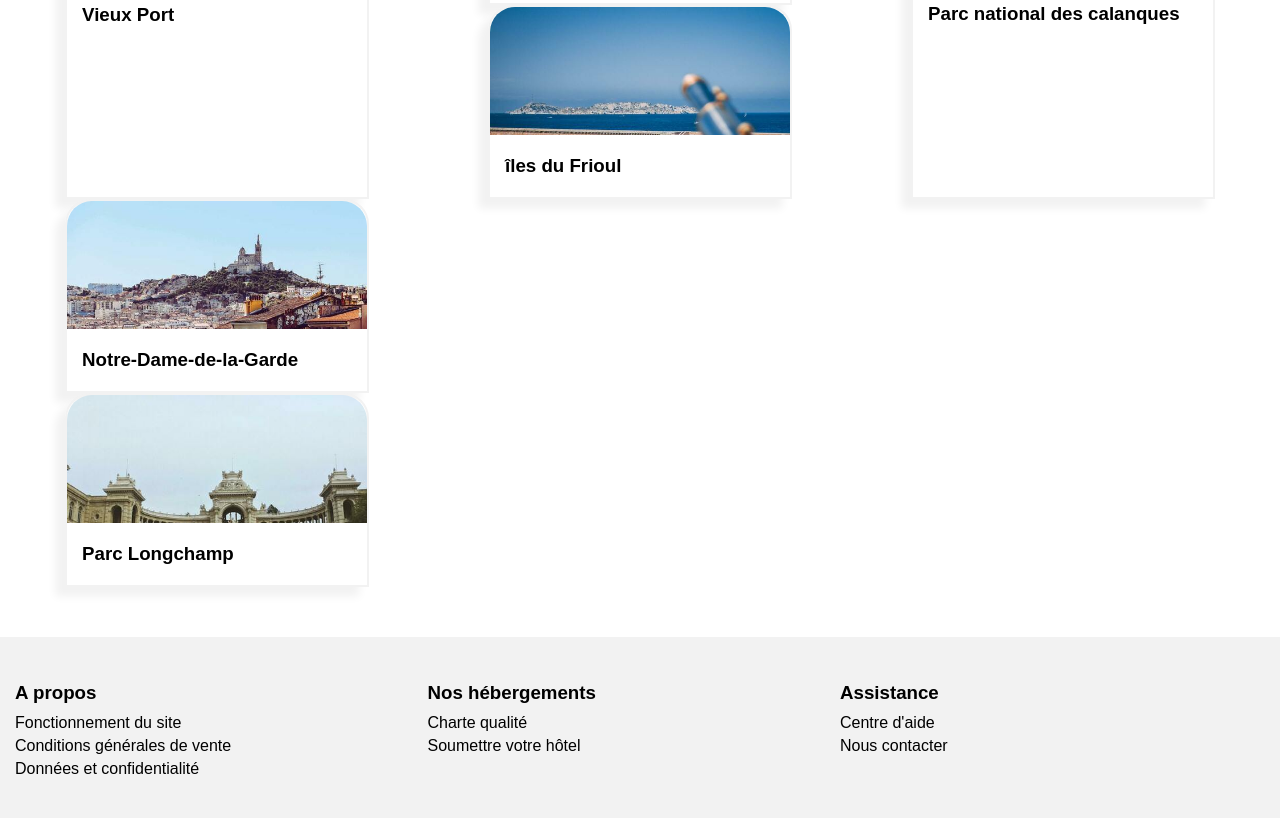
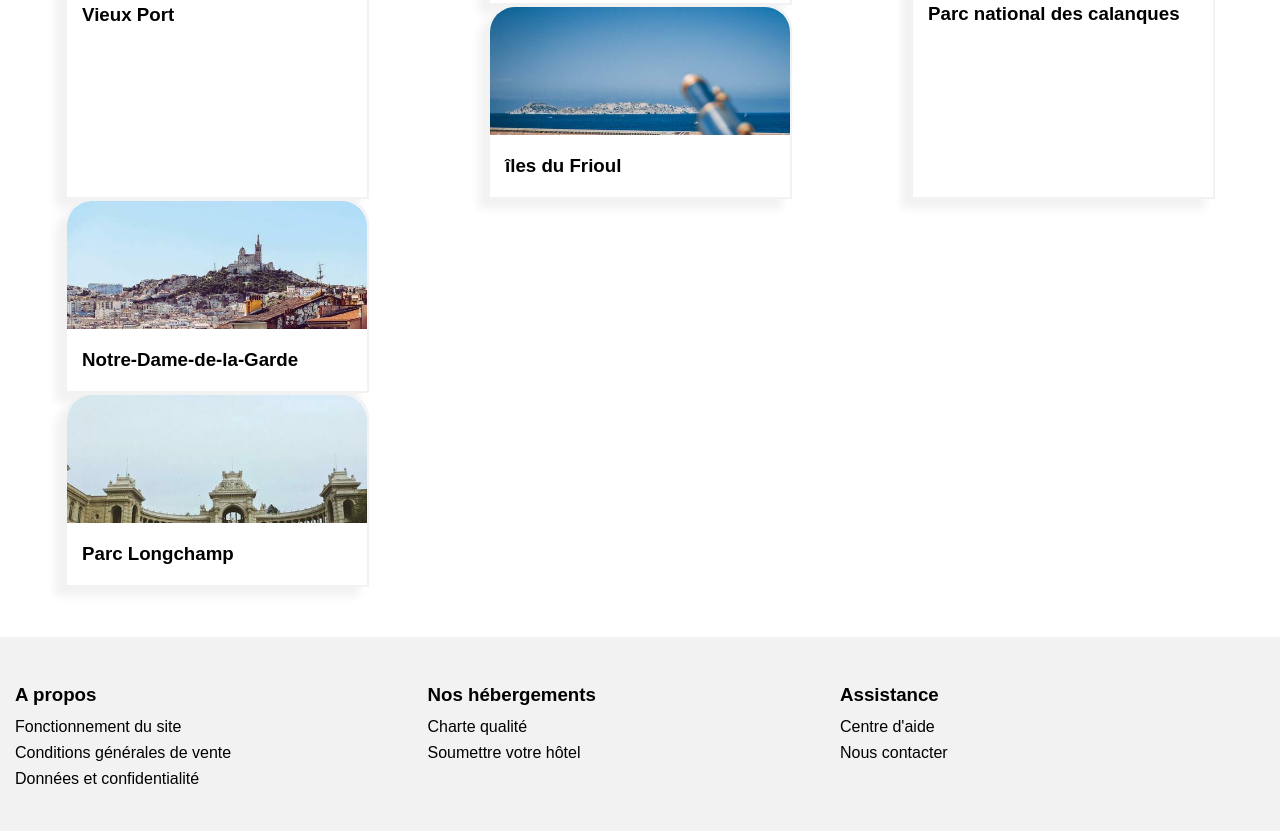
Before and after one commit to batsWTR/baptisteWentzler_2_18122020, a plain HTML site: page index.html in a window 1280 px wide. Shown: the part 1411-2242 px from the top of the page. Drawn offline with Linux system fonts and the light colour scheme.

Commit message:
add links to footer, pass w3c validator

```diff
--- a/index.html
+++ b/index.html
@@ -75,12 +75,12 @@
                     <div id="populaires-container">
                         <a href="#" class="card-pop">
                             <div class="img-pop">
-                                <img src="images/Hebergement/emile-guillemot-Bj_rcSC5XfE-unsplash.jpg"/>
+                                <img src="images/Hebergement/emile-guillemot-Bj_rcSC5XfE-unsplash.jpg" alt="Hôtel Le soleil du matin"/>
                             </div>
                             <div class="content-pop">
                                 <div>
                                     <h3>Hôtel Le soleil du matin</h3>
-                                    <p>Nuit a partir de 60<span>&#x20AC</span></p>
+                                    <p>Nuit a partir de 60<span>&#x20AC;</span></p>
                                 </div>
                                 <div>
                                     <i class="fas fa-star blue"></i>
@@ -94,12 +94,12 @@
 
                         <a href="#" class="card-pop">
                             <div class="img-pop">
-                                <img src="images/Hebergement/aw-creative-VGs8z60yT2c-unsplash.jpg"/>
+                                <img src="images/Hebergement/aw-creative-VGs8z60yT2c-unsplash.jpg" alt="Au coeur de l'eau Chambres d'hôtes"/>
                             </div>
                             <div class="content-pop">
                                 <div>
                                     <h3>Au coeur de l'eau Chambres d'hôtes</h3>
-                                    <p>Nuit à partir de 71<span>&#x20AC</span></p>
+                                    <p>Nuit à partir de 71<span>&#x20AC;</span></p>
                                 </div>
                                 <div>
                                     <i class="fas fa-star blue"></i>
@@ -112,12 +112,12 @@
                         </a>
                         <a href="#" class="card-pop">
                             <div class="img-pop">
-                                <img src="images/Hebergement/febrian-zakaria-sjvU0THccQA-unsplash.jpg"/>
+                                <img src="images/Hebergement/febrian-zakaria-sjvU0THccQA-unsplash.jpg" alt="Hôtel Tout bleu et Blanc"/>
                             </div>
                             <div class="content-pop">
                                 <div>
                                     <h3>Hôtel Tout bleu et Blanc</h3>
-                                    <p>Nuit à partir de 68<span>&#x20AC</span></p>
+                                    <p>Nuit à partir de 68<span>&#x20AC;</span></p>
                                 </div>
                                 <div>
                                     <i class="fas fa-star blue"></i>
@@ -139,7 +139,7 @@
                             </div>
                             <div class="content-hebergements">
                                 <h3>Auberge la Cannebière</h3>
-                                <p>Nuit à partir de 25<span>&#x20AC</span></p>
+                                <p>Nuit à partir de 25<span>&#x20AC;</span></p>
                                 <div>
                                     <i class="fas fa-star blue"></i>
                                     <i class="fas fa-star blue"></i>
@@ -156,7 +156,7 @@
                             </div>
                             <div class="content-hebergements">
                                 <h3>Hôtel du port</h3>
-                                <p>Nuit à partir de 52<span>&#x20AC</span></p>
+                                <p>Nuit à partir de 52<span>&#x20AC;</span></p>
                                 <div>
                                     <i class="fas fa-star blue"></i>
                                     <i class="fas fa-star blue"></i>
@@ -173,7 +173,7 @@
                             </div>
                             <div class="content-hebergements">
                                 <h3>Hôtel Les mouettes</h3>
-                                <p>Nuit à partir de 76<span>&#x20AC</span></p>
+                                <p>Nuit à partir de 76<span>&#x20AC;</span></p>
                                 <div>
                                     <i class="fas fa-star blue"></i>
                                     <i class="fas fa-star blue"></i>
@@ -190,7 +190,7 @@
                             </div>
                             <div class="content-hebergements">
                                 <h3>Hôtel de la mer</h3>
-                                <p>Nuit à partir de 46<span>&#x20AC</span></p>
+                                <p>Nuit à partir de 46<span>&#x20AC;</span></p>
                                 <div>
                                     <i class="fas fa-star blue"></i>
                                     <i class="fas fa-star blue"></i>
@@ -207,7 +207,7 @@
                             </div>
                             <div class="content-hebergements">
                                 <h3>Auberge le Panier</h3>
-                                <p>Nuit à partir de 23<span>&#x20AC</span></p>
+                                <p>Nuit à partir de 23<span>&#x20AC;</span></p>
                                 <div>
                                     <i class="fas fa-star blue"></i>
                                     <i class="fas fa-star blue"></i>
@@ -224,7 +224,7 @@
                             </div>
                             <div class="content-hebergements">
                                 <h3>Hôtel chez Amina</h3>
-                                <p>Nuit à partir de 96<span>&#x20AC</span></p>
+                                <p>Nuit à partir de 96<span>&#x20AC;</span></p>
                                 <div>
                                     <i class="fas fa-star blue"></i>
                                     <i class="fas fa-star blue"></i>
@@ -288,19 +288,19 @@
         <footer>
             <ul>
                 <li><h3>A propos</h3></li>
-                <li>Fonctionnement du site</li>
-                <li>Conditions générales de vente</li>
-                <li>Données et confidentialité</li>
+                <li><a href="#">Fonctionnement du site</a></li>
+                <li><a href="#">Conditions générales de vente</a></li>
+                <li><a href="#">Données et confidentialité</a></li>
             </ul>
             <ul>
                 <li><h3>Nos hébergements</h3></li>
-                <li>Charte qualité</li>
-                <li>Soumettre votre hôtel</li>
+                <li><a href="#">Charte qualité</a></li>
+                <li><a href="#">Soumettre votre hôtel</a></li>
             </ul>
             <ul>
                 <li><h3>Assistance</h3></li>
-                <li>Centre d'aide</li>
-                <li>Nous contacter</li>
+                <li><a href="#">Centre d'aide</a></li>
+                <li><a href="#">Nous contacter</a></li>
             </ul>
         </footer>
     </body>
--- a/monstyle.css
+++ b/monstyle.css
@@ -431,14 +431,21 @@ footer ul{
 }
 
 footer h3{
-    margin: 10px 0;
+    margin: 12px 0;
 
 }
 
 footer li{
-    margin: 5px 0;
+    margin: 8px 0;
 
 }
+
+footer a{
+    text-decoration: none;
+    color: black;
+}
+
+
 /* colors for stars  */
 .blue{
     color: #0065fc;
@@ -449,9 +456,7 @@ footer li{
 }
 
 
-.card-pop div{
 
-}
 
 /*--------------------------------------------- Tab and landscape  */
 
```
